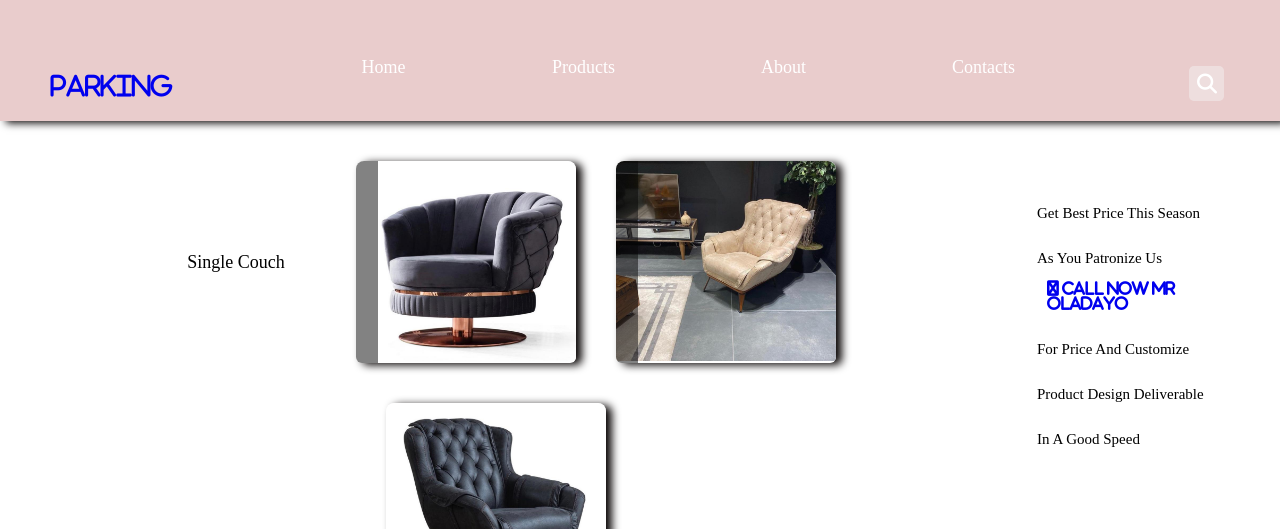
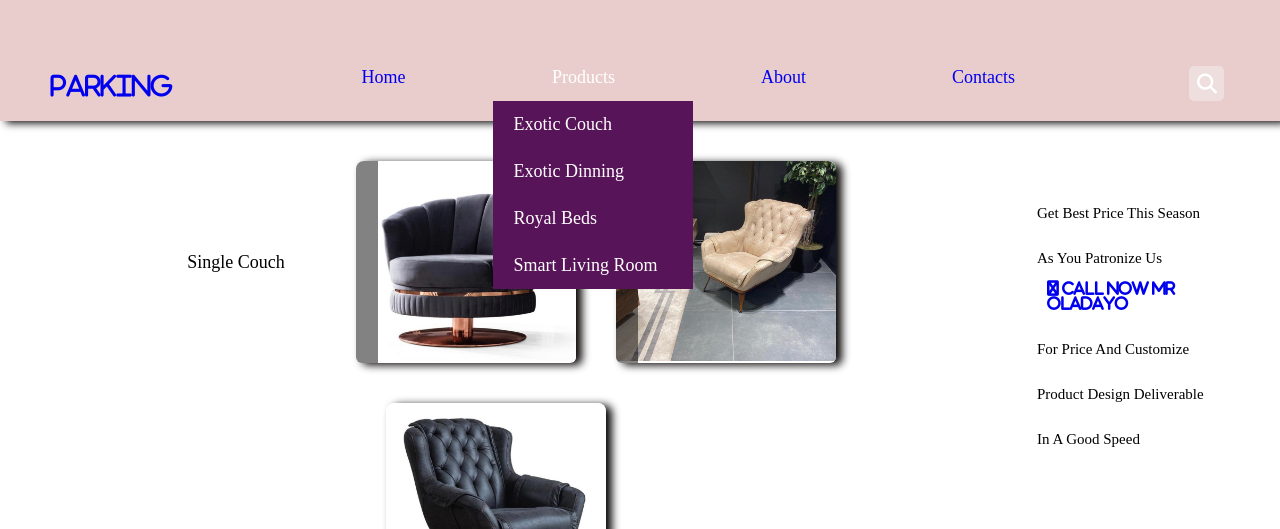
Before and after one commit to ownupalways/Turkishallluxuries, a plain HTML site: page index.html in a window 1280 px wide. Shown: the part 159-688 px from the top of the page. Drawn offline with Linux system fonts and the light colour scheme.

Commit message:
--- Auto Git Commit ---

```diff
--- a/index.html
+++ b/index.html
@@ -18,10 +18,10 @@
                    <li class="dropdown"><a href="index.html">Home</a></li>
                     <li class="dropdown dropdown-6">Products
                         <ul class="dropdown_menu dropdown_menu--animated dropdown_menu-6">
-                            <li><a href="couch.html" class="drip driptop">Exotic Couch</a></li>
-                            <li><a href="Dinning.html" class="drip">Exotic Dinning</a></li>
-                            <li><a href="shoe.html" class="drip">Royal Beds</a></li>
-                            <li><a href="Bags.html" class="drip">Smart Living Room</a></li>
+                            <li class=" list"><a href="couch.html" class="drip driptop">Exotic Couch</a></li>
+                            <li class=" list"><a href="Dinning.html" class="drip">Exotic Dinning</a></li>
+                            <li class=" list"><a href="shoe.html" class="drip">Royal Beds</a></li>
+                            <li class=" list"><a href="Bags.html" class="drip">Smart Living Room</a></li>
                         </ul>
                     </li>
                     <li class="dropdown"><a href="about.html">About</a></li>
--- a/tal.css
+++ b/tal.css
@@ -54,7 +54,7 @@ html{
     justify-content: center;
 }
 
-.dropdown, li>a {
+.dropdown, .list {
     padding: 10px 20px;
     width: 200px;
     display:flex;
@@ -67,14 +67,24 @@ html{
     z-index: 100;
 }
 
+.dropdown .drip {
+    color: white;
+}
+
+.list:hover .drip {
+    color:var(--general_btn);
+    background-color:var(--white)
+}
+
+
 .dropdown:hover {
     background: blue;
     cursor: pointer;
 }
 
-.dropdown:hover .dropdown_menu li {
+.dropdown:hover .dropdown_menu, .list {
     display: block;
-    padding:10px 20px;
+    /* padding:10px 20px; */
     background-color:var(--general_btn)
 }
 
```
